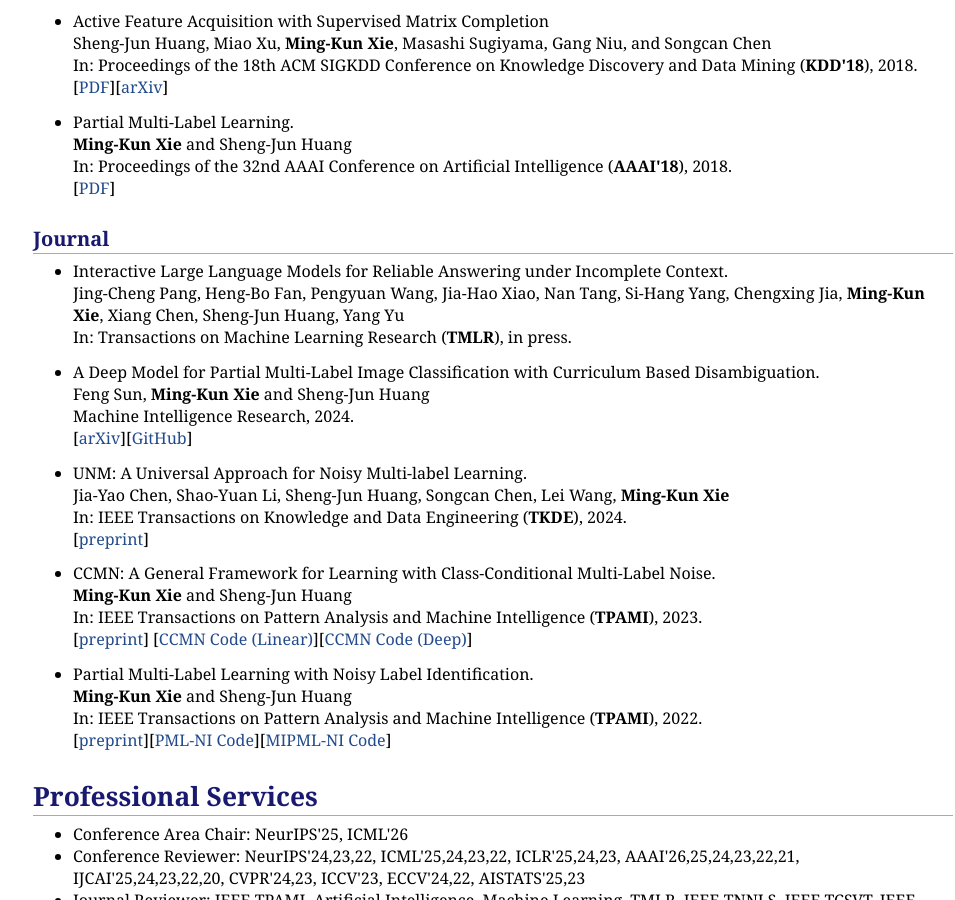
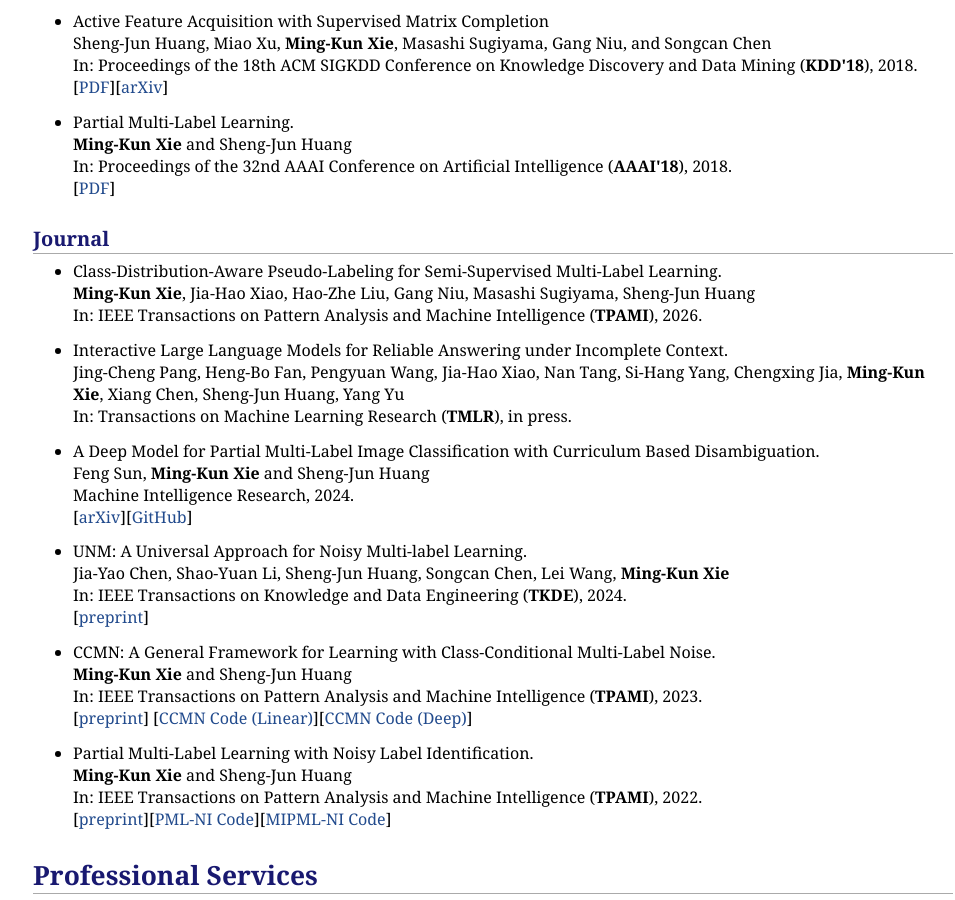
Before and after one commit to xiemk/xiemk.github.io, a Jekyll site: the page index.html, which Jekyll copies as it is, in a window 1280 px wide and 900 px high, scrolled down 2904 px. Shown: the whole window, without its empty margins (147-1102 px from the left). Built offline with Jekyll 4.4.1, drawn with Linux system fonts in a browser that asks for light colours.

Commit message:
updating

```diff
--- a/index.html
+++ b/index.html
@@ -189,6 +189,11 @@ Email: ming-kun.xie@riken.jp <br />
 <h2>Journal</h2>
 
 <ul style="list-style-type:disc">
+  <li>Class-Distribution-Aware Pseudo-Labeling for Semi-Supervised Multi-Label Learning.<br><b>Ming-Kun Xie</b>, Jia-Hao Xiao, Hao-Zhe Liu, Gang Niu, Masashi Sugiyama, Sheng-Jun Huang<br>In: IEEE Transactions on Pattern Analysis and Machine Intelligence (<strong>TPAMI</strong>), 2026.<br>
+</li>
+</ul>
+
+<ul style="list-style-type:disc">
   <li>Interactive Large Language Models for Reliable Answering under Incomplete Context.<br>Jing-Cheng Pang, Heng-Bo Fan, Pengyuan Wang, Jia-Hao Xiao, Nan Tang, Si-Hang Yang, Chengxing Jia, <b>Ming-Kun Xie</b>, Xiang Chen, Sheng-Jun Huang, Yang Yu<br>In: Transactions on Machine Learning Research (<strong>TMLR</strong>), in press.
   </li>
 </ul>
```
